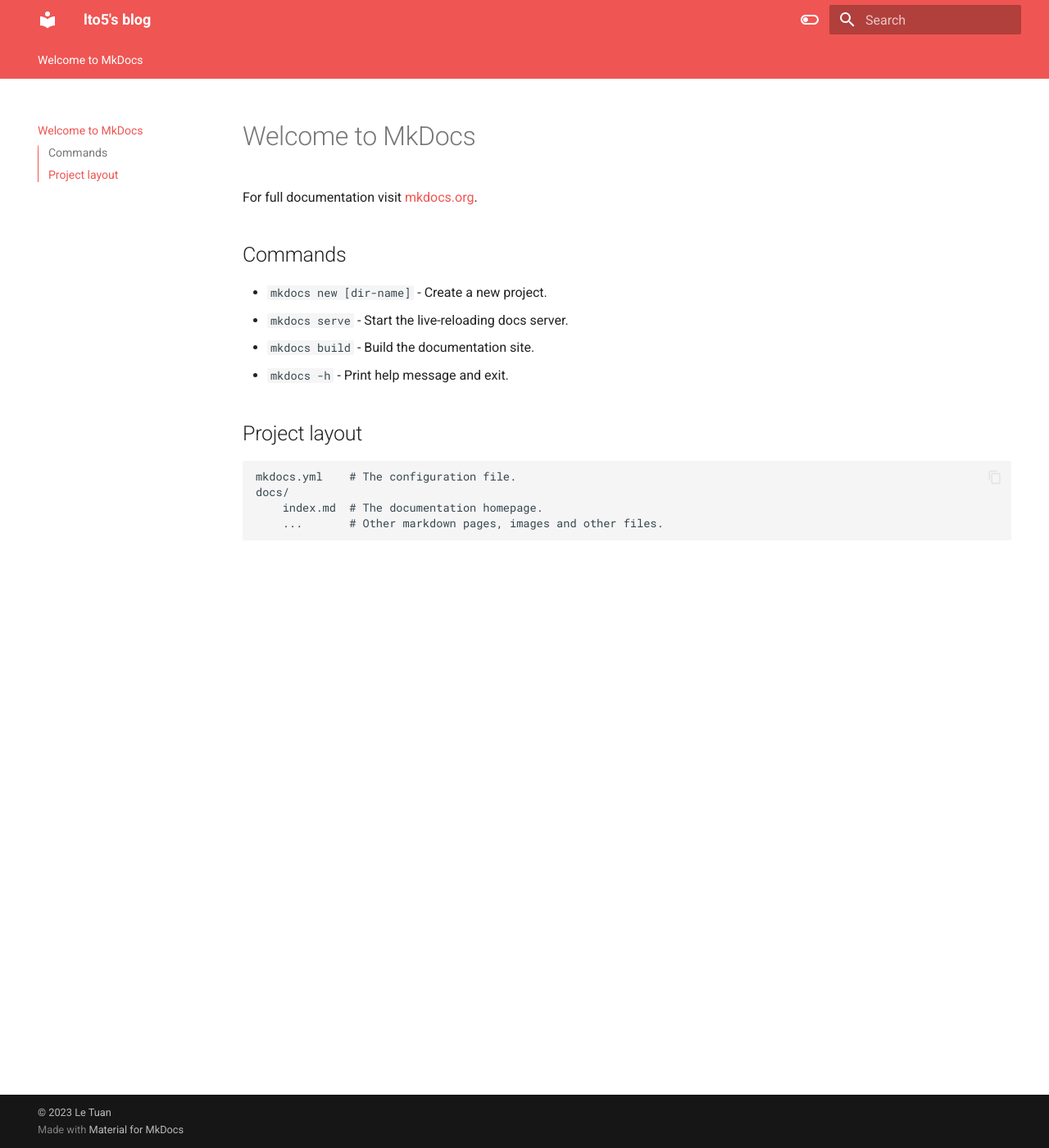
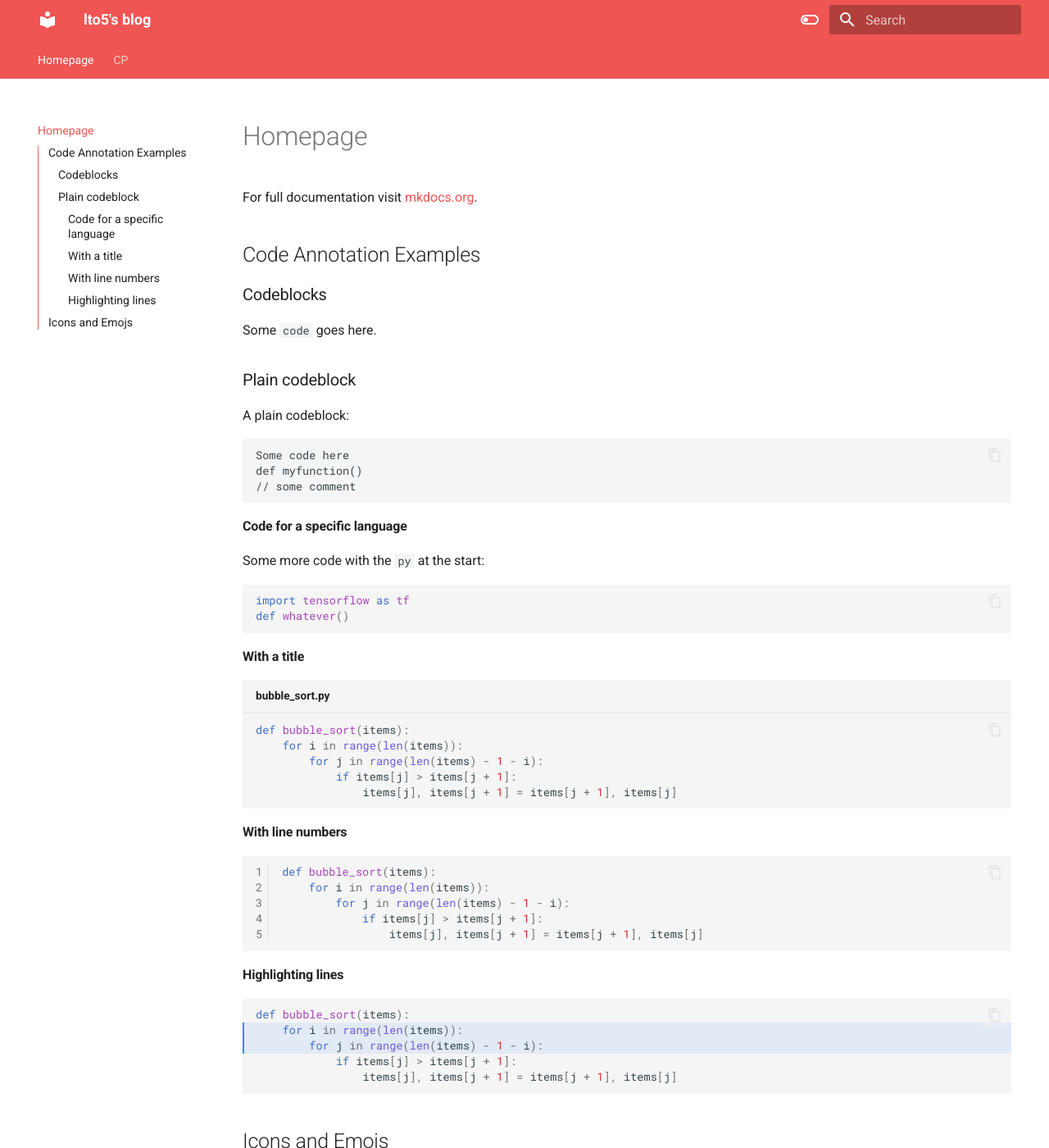
Before and after one commit to lto5/lto5.github.io, an MkDocs documentation site: the page built from docs/index.md, in a window 1280 px wide and 1400 px high. Shown: the whole window at 82% size. Built offline with MkDocs 1.6.1 and Material for MkDocs 9.7.7, drawn with Linux system fonts in a browser that asks for light colours; emoji names are drawn with the system emoji font.

Commit message:
Add some articles

````diff
--- a/docs/index.md
+++ b/docs/index.md
@@ -1,17 +1,68 @@
-# Welcome to MkDocs
+# Homepage
 
 For full documentation visit [mkdocs.org](https://www.mkdocs.org).
 
-## Commands
+## Code Annotation Examples
 
-* `mkdocs new [dir-name]` - Create a new project.
-* `mkdocs serve` - Start the live-reloading docs server.
-* `mkdocs build` - Build the documentation site.
-* `mkdocs -h` - Print help message and exit.
+### Codeblocks
 
-## Project layout
+Some `code` goes here.
 
-    mkdocs.yml    # The configuration file.
-    docs/
-        index.md  # The documentation homepage.
-        ...       # Other markdown pages, images and other files.
+### Plain codeblock
+
+A plain codeblock:
+
+```
+Some code here
+def myfunction()
+// some comment
+```
+
+#### Code for a specific language
+
+Some more code with the `py` at the start:
+
+``` py
+import tensorflow as tf
+def whatever()
+```
+
+#### With a title
+
+``` py title="bubble_sort.py"
+def bubble_sort(items):
+    for i in range(len(items)):
+        for j in range(len(items) - 1 - i):
+            if items[j] > items[j + 1]:
+                items[j], items[j + 1] = items[j + 1], items[j]
+```
+
+#### With line numbers
+
+``` py linenums="1"
+def bubble_sort(items):
+    for i in range(len(items)):
+        for j in range(len(items) - 1 - i):
+            if items[j] > items[j + 1]:
+                items[j], items[j + 1] = items[j + 1], items[j]
+```
+
+#### Highlighting lines
+
+``` py hl_lines="2 3"
+def bubble_sort(items):
+    for i in range(len(items)):
+        for j in range(len(items) - 1 - i):
+            if items[j] > items[j + 1]:
+                items[j], items[j + 1] = items[j + 1], items[j]
+```
+
+## Icons and Emojs
+
+:smile:
+
+:fontawesome-regular-face-laugh-wink:
+
+:fontawesome-brands-twitter:{ .twitter }
+
+:octicons-heart-fill-24:{ .heart }
--- /dev/null
+++ b/docs/javascripts/mathjax.js
@@ -0,0 +1,19 @@
+window.MathJax = {
+  tex: {
+    inlineMath: [["\\(", "\\)"]],
+    displayMath: [["\\[", "\\]"]],
+    processEscapes: true,
+    processEnvironments: true
+  },
+  options: {
+    ignoreHtmlClass: ".*|",
+    processHtmlClass: "arithmatex"
+  }
+};
+
+document$.subscribe(() => {
+  MathJax.startup.output.clearCache()
+  MathJax.typesetClear()
+  MathJax.texReset()
+  MathJax.typesetPromise()
+})
--- a/mkdocs.yml
+++ b/mkdocs.yml
@@ -26,33 +26,38 @@ theme:
       primary: red
       accent: lime
 
-# plugins:
-#   - social
-#   - search
+plugins:
+  # - social
+  - search
 
-# extra:
-#   social:
-#     - icon: fontawesome/brands/github-alt
-#       link: https://github.com/letuano5
-#     - icon: fontawesome/brands/facebook
-#       link: https://facebook.com/letuano5
+extra:
+  social:
+    - icon: fontawesome/brands/github-alt
+      link: https://github.com/letuano5
+    - icon: fontawesome/brands/facebook
+      link: https://facebook.com/letuano5
 
-# markdown_extensions:
-#   - pymdownx.highlight:
-#       anchor_linenums: true
-#   - pymdownx.inlinehilite
-#   - pymdownx.snippets
-#   - admonition
-#   - pymdownx.arithmatex:
-#       generic: true
-#   - footnotes
-#   - pymdownx.details
-#   - pymdownx.superfences
-#   - pymdownx.mark
-#   - attr_list
-#   - pymdownx.emoji:
-#       emoji_index: !!python/name:material.extensions.emoji.twemoji
-#       emoji_generator: !!python/name:material.extensions.emoji.to_svg
+markdown_extensions:
+  - pymdownx.highlight:
+      anchor_linenums: true
+  - pymdownx.inlinehilite
+  - pymdownx.snippets
+  - admonition
+  - pymdownx.arithmatex:
+      generic: true
+  - footnotes
+  - pymdownx.details
+  - pymdownx.superfences
+  - pymdownx.mark
+  - attr_list
+  - pymdownx.emoji:
+      emoji_index: !!python/name:material.extensions.emoji.twemoji
+      emoji_generator: !!python/name:material.extensions.emoji.to_svg
+
+extra_javascript:
+  - javascripts/mathjax.js
+  - https://polyfill.io/v3/polyfill.min.js?features=es6
+  - https://cdn.jsdelivr.net/npm/mathjax@3/es5/tex-mml-chtml.js
 
 copyright: |
   &copy; 2023 <a href="https://github.com/lto5"  target="_blank" rel="noopener">Le Tuan</a>
````
Also changed, not shown: docs/CP/dpdigit.md (added, +316 -0 lines).
